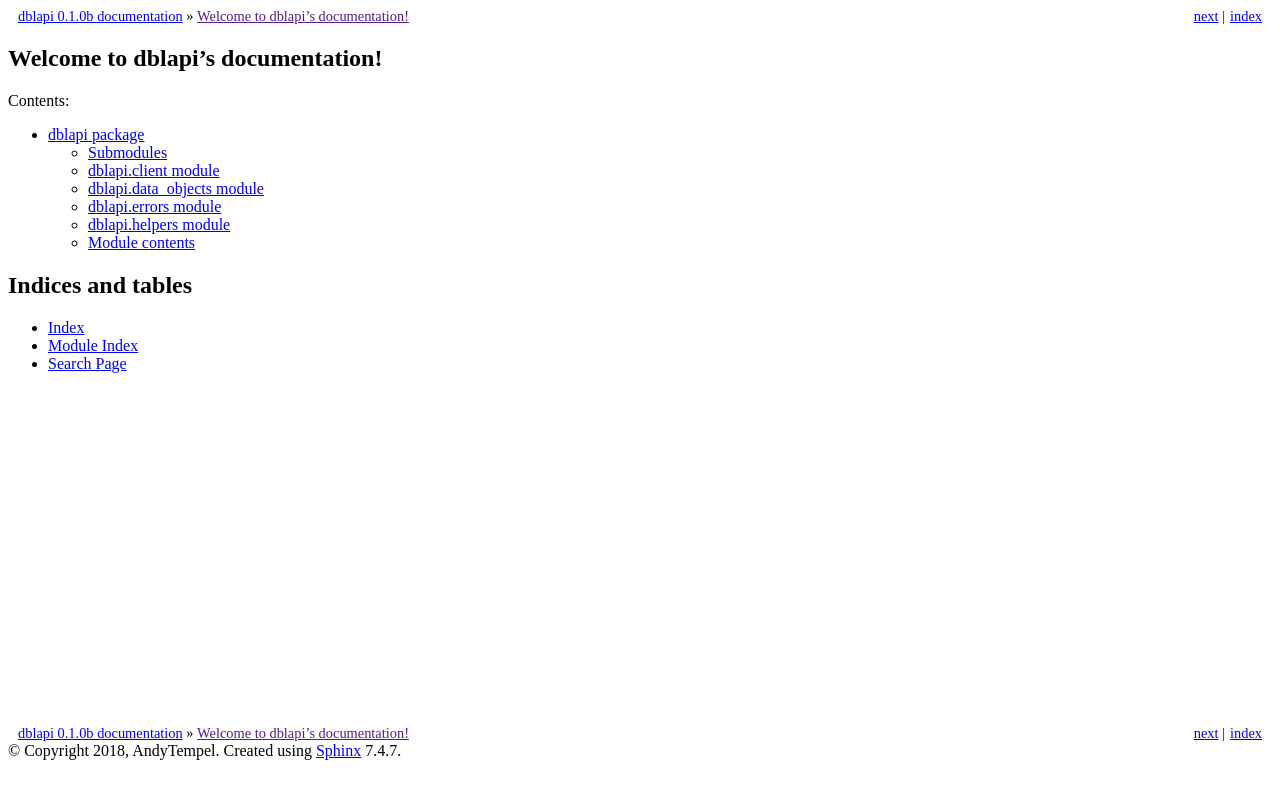
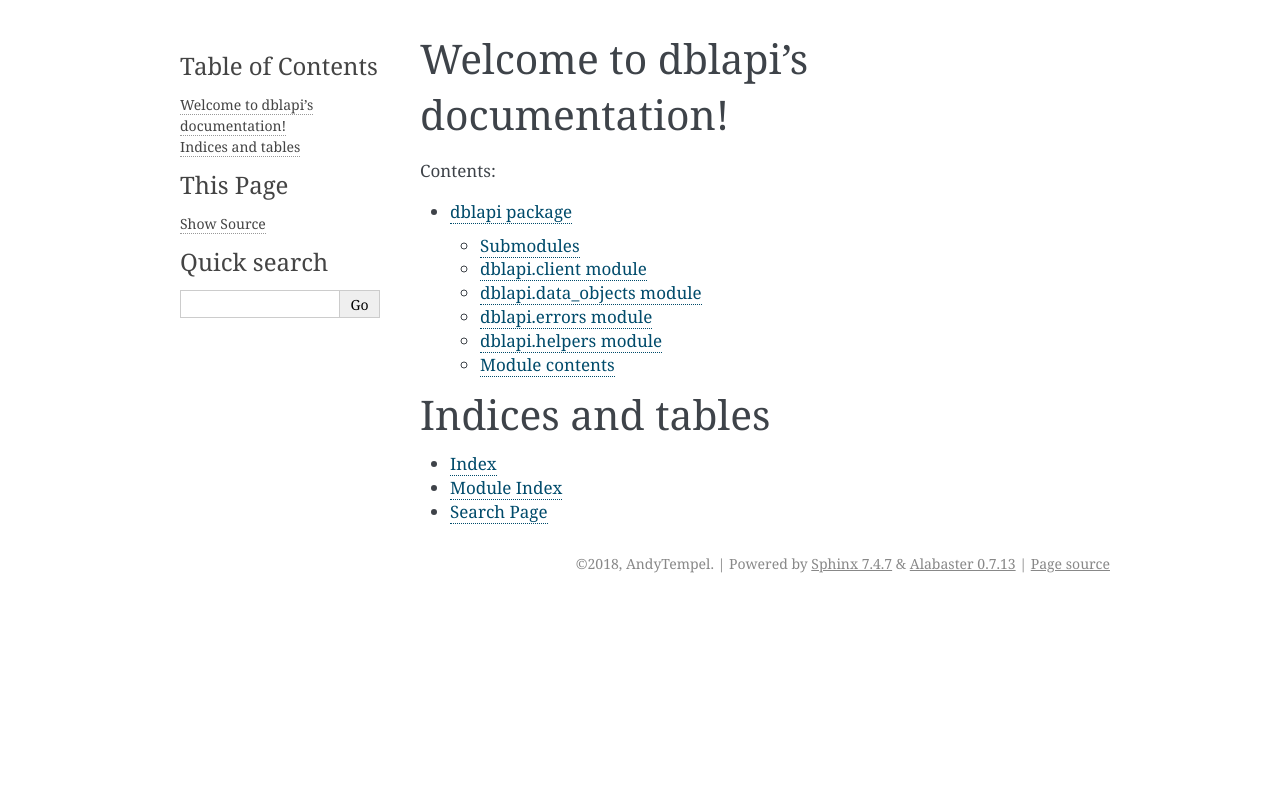
Before and after one commit to AndyTempel/dblapi, a Sphinx documentation site: the page built from docs/index.rst, in a window 1280 px wide. Shown: the top 799 px of the page. Built offline with Sphinx 7.4.7, drawn with Linux system fonts in a browser that asks for light colours.

Commit message:
Revert "basic template"
This reverts commit 8c462393860b8feeb2343df98693af3c5b608f1b.

```diff
--- a/docs/conf.py
+++ b/docs/conf.py
@@ -103,7 +103,7 @@ pygments_style = 'sphinx'
 # The theme to use for HTML and HTML Help pages.  See the documentation for
 # a list of builtin themes.
 #
-html_theme = 'basic'
+html_theme = 'alabaster'
 
 # Theme options are theme-specific and customize the look and feel of a theme
 # further.  For a list of options available for each theme, see the
```
